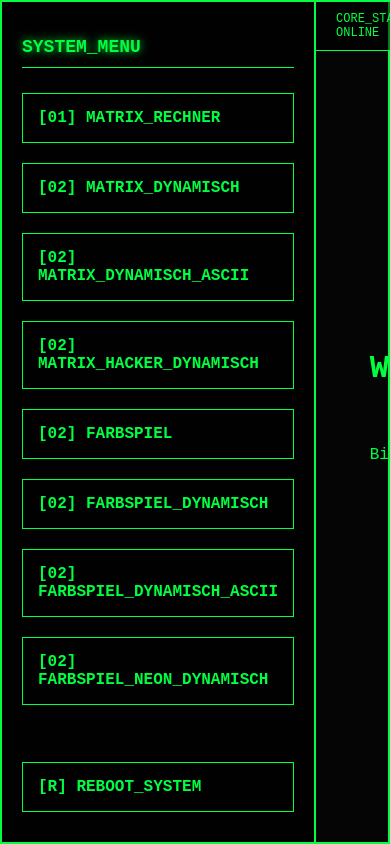
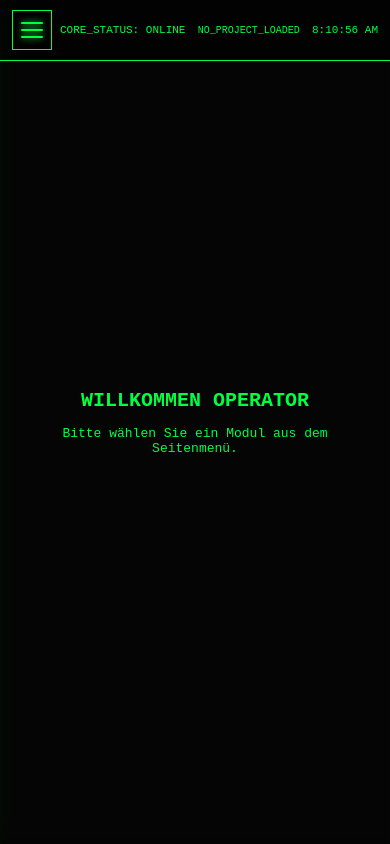
Before and after one commit to davidjonathansimko/matrixfarben, a plain HTML site: page index.html in a window 390 px wide. Drawn offline with Linux system fonts and the light colour scheme.

Commit message:
Added Mobile Friendly Design, Made it RESPONSIVE!

```diff
--- a/index.html
+++ b/index.html
@@ -2,6 +2,7 @@
 <html lang="de">
 <head>
     <meta charset="UTF-8">
+    <meta name="viewport" content="width=device-width, initial-scale=1.0">
     <title>Cyber-Mainframe Hub</title>
     <style>
         :root {
@@ -37,6 +38,7 @@
         .mainframe {
             display: flex;
             height: 100vh;
+            height: 100dvh;
             border: 2px solid var(--neon);
             box-sizing: border-box;
             backdrop-filter: blur(5px);
@@ -46,11 +48,14 @@
         .sidebar {
             width: 300px;
             border-right: 2px solid var(--neon);
-            background: rgba(0,0,0,0.8);
+            background: rgba(0,0,0,0.92);
             display: flex;
             flex-direction: column;
             padding: 20px;
-            z-index: 10;
+            z-index: 100;
+            box-sizing: border-box;
+            overflow-y: auto;
+            transition: transform 0.35s cubic-bezier(0.4,0,0.2,1);
         }
 
         .sidebar h2 {
@@ -72,7 +77,7 @@
             overflow: hidden;
         }
 
-        .menu-item:hover {
+        .menu-item:hover, .menu-item:active {
             background: var(--neon);
             color: black;
             box-shadow: 0 0 20px var(--neon);
@@ -84,6 +89,7 @@
             position: relative;
             display: flex;
             flex-direction: column;
+            min-width: 0;
         }
 
         iframe {
@@ -99,8 +105,11 @@
             border-bottom: 1px solid var(--neon);
             display: flex;
             justify-content: space-between;
+            align-items: center;
             font-size: 12px;
             background: rgba(0,0,0,0.5);
+            gap: 8px;
+            box-sizing: border-box;
         }
 
         .status-online { color: var(--neon); animation: blink 1s infinite; }
@@ -112,6 +121,127 @@
             top: 50%; left: 50%;
             transform: translate(-50%, -50%);
             text-align: center;
+            padding: 20px;
+            width: 90%;
+            box-sizing: border-box;
+        }
+
+        /* ── HAMBURGER BUTTON ── */
+        .hamburger {
+            display: none;
+            flex-direction: column;
+            justify-content: center;
+            align-items: center;
+            gap: 5px;
+            width: 40px;
+            height: 40px;
+            cursor: pointer;
+            border: 1px solid var(--neon);
+            background: rgba(0,0,0,0.8);
+            box-sizing: border-box;
+            flex-shrink: 0;
+            z-index: 300;
+            padding: 7px;
+            transition: background 0.2s, box-shadow 0.2s;
+        }
+        .hamburger:hover {
+            background: rgba(0,255,65,0.12);
+            box-shadow: 0 0 12px rgba(0,255,65,0.4);
+        }
+        .hamburger span {
+            display: block;
+            width: 22px;
+            height: 2px;
+            background: var(--neon);
+            box-shadow: 0 0 6px var(--neon);
+            border-radius: 2px;
+            transition: transform 0.3s, opacity 0.3s;
+        }
+        .hamburger.open span:nth-child(1) { transform: translateY(7px) rotate(45deg); }
+        .hamburger.open span:nth-child(2) { opacity: 0; transform: scaleX(0); }
+        .hamburger.open span:nth-child(3) { transform: translateY(-7px) rotate(-45deg); }
+
+        /* Dark overlay behind sidebar on mobile */
+        .sidebar-overlay {
+            display: none;
+            position: fixed;
+            inset: 0;
+            background: rgba(0,0,0,0.65);
+            z-index: 99;
+            backdrop-filter: blur(2px);
+            -webkit-backdrop-filter: blur(2px);
+        }
+        .sidebar-overlay.active { display: block; }
+
+        /* Swipe hint text at bottom of sidebar (mobile only) */
+        .sidebar-close-hint {
+            display: none;
+        }
+
+        /* ── MOBILE RESPONSIVE ── */
+        @media (max-width: 768px) {
+            .mainframe {
+                flex-direction: column;
+                border: none;
+                height: 100dvh;
+            }
+
+            /* Sidebar als Drawer von links */
+            .sidebar {
+                position: fixed;
+                top: 0; left: 0;
+                width: 82%;
+                max-width: 320px;
+                height: 100%;
+                transform: translateX(-110%);
+                border-right: 2px solid var(--neon);
+                box-shadow: 6px 0 40px rgba(0,255,65,0.25);
+                z-index: 200;
+                padding: 20px 16px 16px;
+            }
+            .sidebar.open {
+                transform: translateX(0);
+            }
+
+            .hamburger { display: flex; }
+
+            .top-bar {
+                padding: 10px 12px;
+                font-size: 11px;
+                flex-wrap: nowrap;
+            }
+
+            #current-project {
+                overflow: hidden;
+                text-overflow: ellipsis;
+                white-space: nowrap;
+                flex: 1;
+                text-align: center;
+                font-size: 10px;
+            }
+
+            #clock { flex-shrink: 0; }
+
+            #welcome-msg h1 { font-size: 20px; }
+            #welcome-msg p  { font-size: 13px; }
+
+            .menu-item {
+                padding: 13px 12px;
+                font-size: 13px;
+                margin: 7px 0;
+            }
+
+            .sidebar h2 { font-size: 15px; }
+
+            .sidebar-close-hint {
+                display: block;
+                margin-top: auto;
+                padding-top: 14px;
+                color: rgba(0,255,65,0.45);
+                font-size: 11px;
+                text-align: center;
+                border-top: 1px solid rgba(0,255,65,0.2);
+            }
         }
     </style>
 </head>
@@ -119,9 +249,12 @@
 
     <div class="background-grid"></div>
 
+    <!-- Mobile overlay -->
+    <div class="sidebar-overlay" id="sidebar-overlay" onclick="closeSidebar()"></div>
+
     <div class="mainframe">
         <!-- Seitenmenü -->
-        <div class="sidebar">
+        <div class="sidebar" id="sidebar">
             <h2 id="header-text">SYSTEM_MENU</h2>
 
             <div class="menu-item" onclick="loadProject('matrix.html', 'MATRIX_DECODER')">
@@ -133,42 +266,49 @@
             </div>
 
             <div class="menu-item" onclick="loadProject('matrix-dynamisch2-ascii.html', 'MATRIX_DECODER_ASCII')">
-                [02] MATRIX_DYNAMISCH_ASCII
+                [03] MATRIX_DYNAMISCH_ASCII
             </div>
 
             <div class="menu-item" onclick="loadProject('matrix-hacker-dynamisch.html', 'MATRIX_HACKER_DYNAMISCH')">
-                [02] MATRIX_HACKER_DYNAMISCH
+                [04] MATRIX_HACKER_DYNAMISCH
             </div>
 
             <div class="menu-item" onclick="loadProject('farben.html', 'NEON_COLOR_LAB')">
-                [02] FARBSPIEL
+                [05] FARBSPIEL
             </div>
 
             <div class="menu-item" onclick="loadProject('farben-dynamisch.html', 'FARBSPIEL_DYNAMISCH')">
-                [02] FARBSPIEL_DYNAMISCH
+                [06] FARBSPIEL_DYNAMISCH
             </div>
 
             <div class="menu-item" onclick="loadProject('farben-dynamisch2-ascii.html', 'FARBSPIEL_DYNAMISCH_ASCII')">
-                [02] FARBSPIEL_DYNAMISCH_ASCII
+                [07] FARBSPIEL_DYNAMISCH_ASCII
             </div>
 
             <div class="menu-item" onclick="loadProject('farben-neon-dynamsich.html', 'FARBSPIEL_NEON_DYNAMISCH')">
-                [02] FARBSPIEL_NEON_DYNAMISCH
+                [08] FARBSPIEL_NEON_DYNAMISCH
             </div>
 
-
-
-            <div style="margin-top: auto;">
+            <div style="margin-top: auto; padding-top: 10px;">
                 <div class="menu-item" onclick="window.location.reload()">
                     [R] REBOOT_SYSTEM
                 </div>
             </div>
+
+            <div class="sidebar-close-hint">&#9664; swipe left to close</div>
         </div>
 
         <!-- Hauptinhalt -->
         <div class="content">
             <div class="top-bar">
-                <div>CORE_STATUS: <span class="status-online">ONLINE</span></div>
+                <!-- Hamburger (nur mobile sichtbar) -->
+                <button class="hamburger" id="hamburger-btn" aria-label="Menu" onclick="toggleSidebar()">
+                    <span></span>
+                    <span></span>
+                    <span></span>
+                </button>
+
+                <div><span class="status-text">CORE_STATUS: </span><span class="status-online">ONLINE</span></div>
                 <div id="current-project">NO_PROJECT_LOADED</div>
                 <div id="clock">00:00:00</div>
             </div>
@@ -203,7 +343,6 @@
                         return symbols[Math.floor(Math.random() * symbols.length)];
                     })
                     .join("");
-
                 if(iterations >= finalWord.length) clearInterval(interval);
                 iterations += 1/3;
             }, 30);
@@ -213,22 +352,52 @@
         function loadProject(fileName, title) {
             const frame = document.getElementById('project-frame');
             const welcome = document.getElementById('welcome-msg');
-            const statusText = document.getElementById('current-project');
 
-            // 1. Willkommensnachricht verstecken
             welcome.style.display = 'none';
-
-            // 2. iFrame anzeigen und Datei laden
             frame.style.display = 'block';
             frame.src = fileName;
 
-            // 3. Animationen starten
             scrambleText('current-project', `LOADING: ${title}...`);
             scrambleText('header-text', title);
+
+            // Auf Mobile Sidebar schließen nach Auswahl
+            closeSidebar();
         }
+
+        // Hamburger Menu Toggle
+        function toggleSidebar() {
+            const sidebar = document.getElementById('sidebar');
+            const overlay = document.getElementById('sidebar-overlay');
+            const btn = document.getElementById('hamburger-btn');
+            const isOpen = sidebar.classList.contains('open');
+            if (isOpen) {
+                closeSidebar();
+            } else {
+                sidebar.classList.add('open');
+                overlay.classList.add('active');
+                btn.classList.add('open');
+                document.body.style.overflow = 'hidden';
+            }
+        }
+
+        function closeSidebar() {
+            const sidebar = document.getElementById('sidebar');
+            const overlay = document.getElementById('sidebar-overlay');
+            const btn = document.getElementById('hamburger-btn');
+            sidebar.classList.remove('open');
+            overlay.classList.remove('active');
+            btn.classList.remove('open');
+            document.body.style.overflow = '';
+        }
+
+        // Close sidebar with Escape key
+        document.addEventListener('keydown', function(e) {
+            if (e.key === 'Escape') closeSidebar();
+        });
 
         // Initiale Animation
         scrambleText('scramble-title', 'WILLKOMMEN OPERATOR');
+        updateClock();
     </script>
 </body>
 </html>
```
